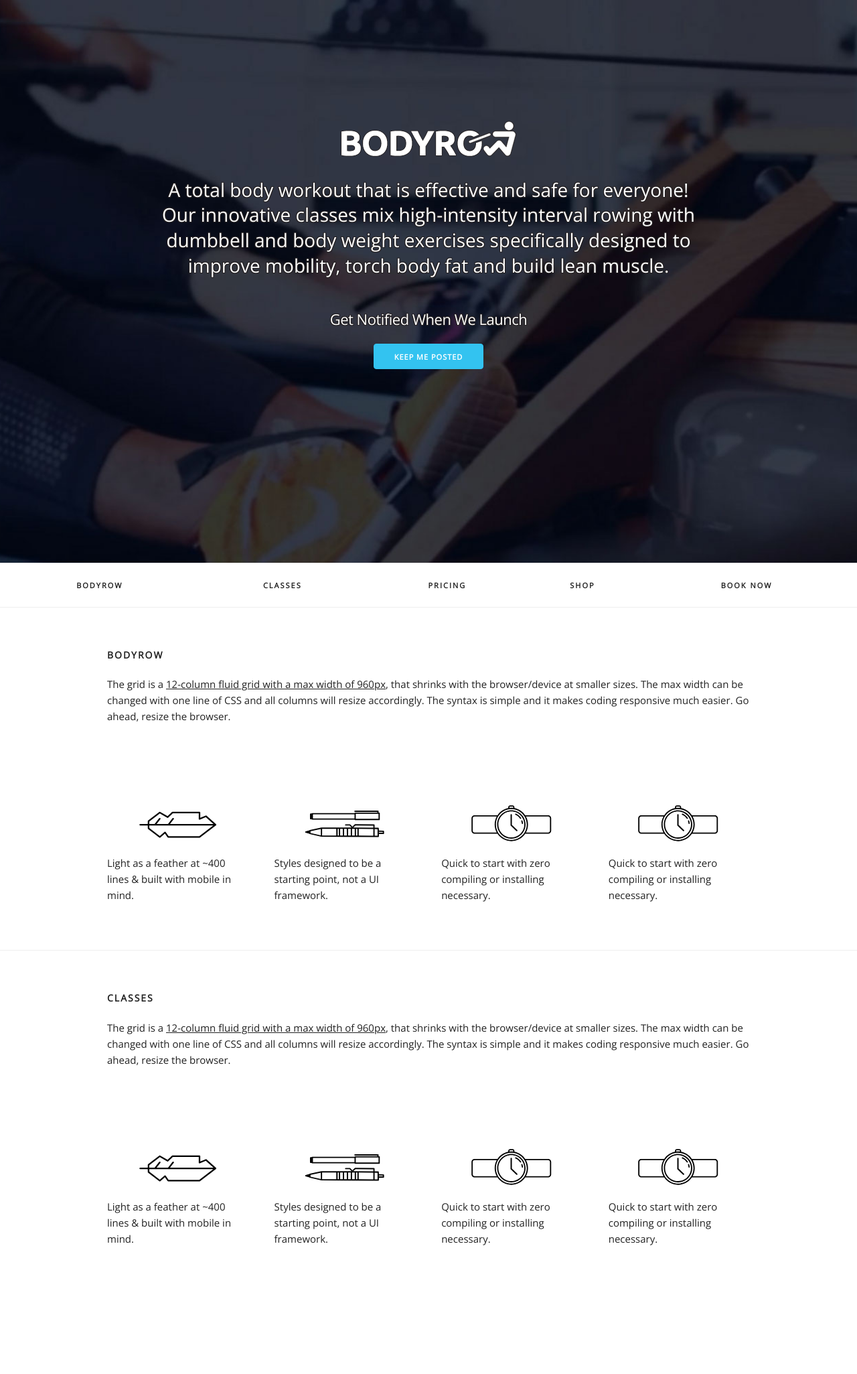
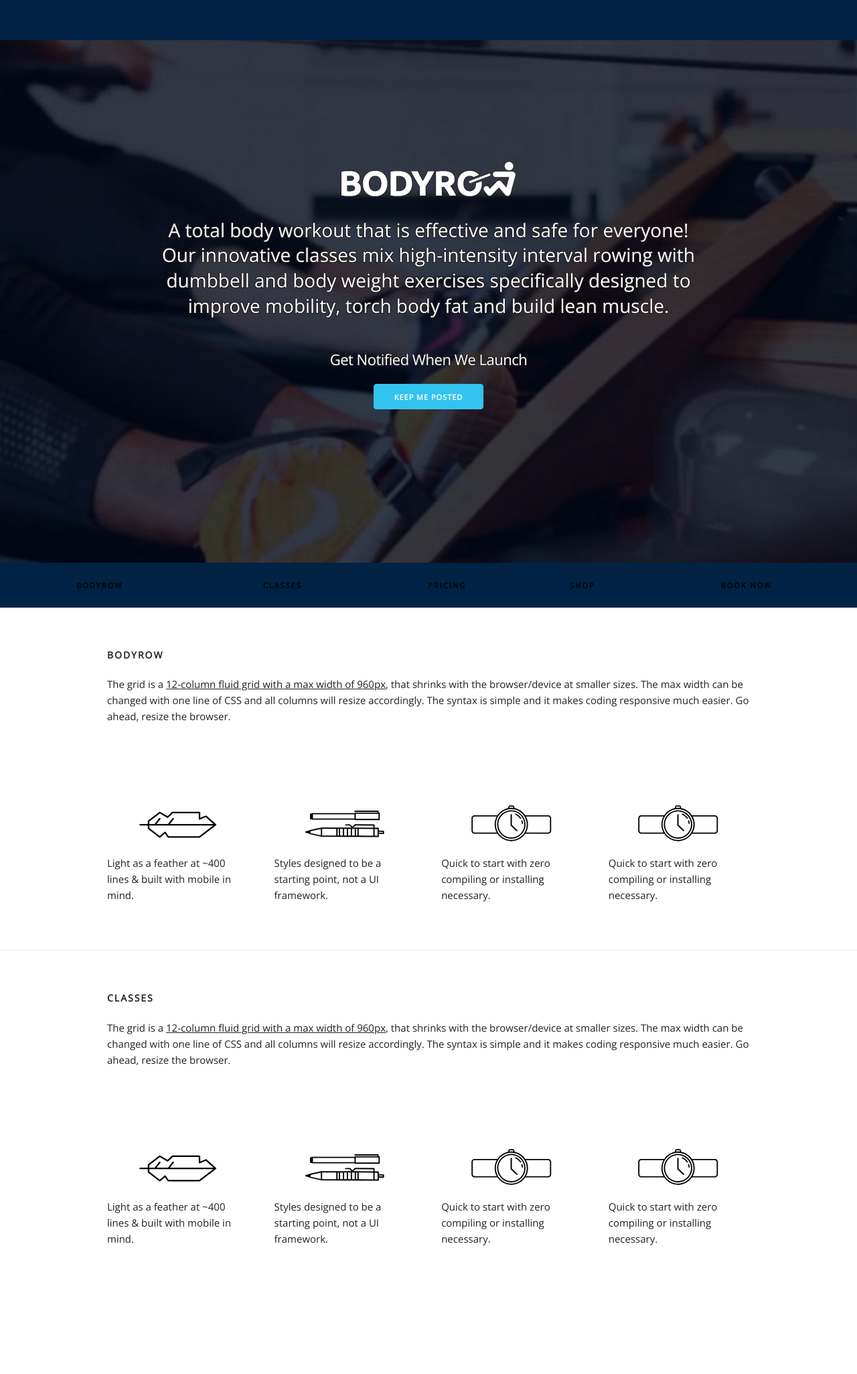
Before and after one commit to ambit/bodyrow, a Jekyll site: the page built from index.html, in a window 1280 px wide. Shown: the whole page at 67% size. Built offline with Jekyll 4.4.1, drawn with Linux system fonts in a browser that asks for light colours; nearby versions of some CDN libraries.

Commit message:
Add header and nav color

```diff
--- a/css/style.css
+++ b/css/style.css
@@ -14,6 +14,13 @@ html, body {
   -moz-background-size: cover;
   -o-background-size: cover;
   background-size: cover; }
+.home .header .top {
+  font-family: 'Open Sans', sans-serif;
+  color: #fff;
+  margin: 0;
+  width: 100%;
+  height: 60px;
+  background-color: #002244; }
 .home .header .content {
   text-align: center;
   font-family: 'Open Sans', sans-serif;
@@ -144,10 +151,10 @@ html, body {
     display: block;
     width: 100%;
     height: 6.5rem;
-    background: #fff;
+    background: #002244;
     z-index: 99;
-    border-top: 1px solid #eee;
-    border-bottom: 1px solid #eee; }
+    border-top: 1px solid #002244;
+    border-bottom: 1px solid #002244; }
   .navbar-spacer {
     display: none; }
   .navbar > .container {
@@ -169,7 +176,7 @@ html, body {
     letter-spacing: .2rem;
     text-decoration: none;
     line-height: 6.5rem;
-    color: #222; }
+    color: #000; }
   .navbar-link.active {
     color: #33C3F0; }
   .has-docked-nav .navbar {
--- a/index.html
+++ b/index.html
@@ -8,6 +8,9 @@ layout: home
 <div class="home container u-max-full-width">
 
   <section class="header">
+    <div class="top">
+
+    </div>
     <div class="content">
       <h2 class="title"><img src="img/home-logo.png"/></h2>
       <h4>
```
